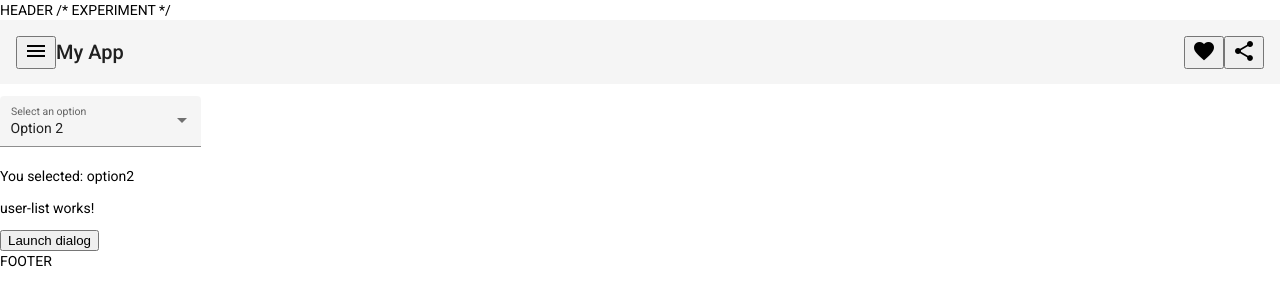
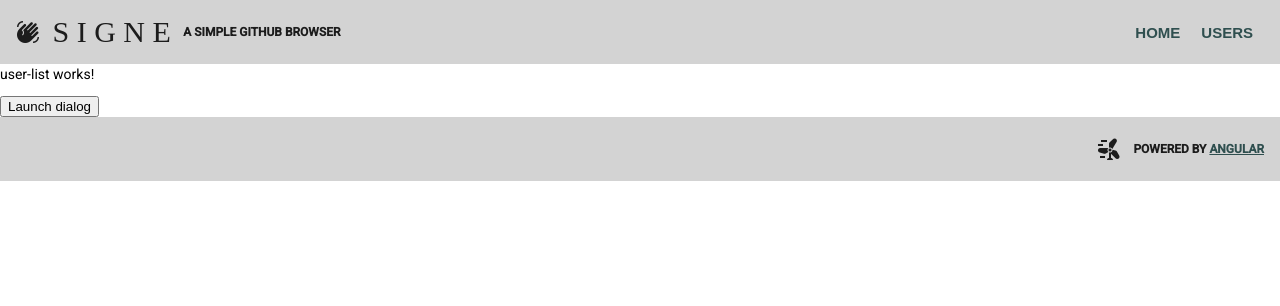
Before and after one commit to IgorOfKaleidoscopic/signe-fe, an Angular app: page /userlist in a window 1280 px wide. Shown: the top 306 px of the page. Built offline with nearby package versions, Linux system fonts and the light colour scheme.

Commit message:
home page ready

```diff
--- a/src/app/app-routing.module.ts
+++ b/src/app/app-routing.module.ts
@@ -8,11 +8,11 @@ import { PageNotFoundComponent } from './assistant/page-not-found/page-not-found
 const routes: Routes = [
   {
     path: '',
-    redirectTo: 'greeting',
+    redirectTo: 'splash',
     pathMatch: 'full'
   },
   {
-    path: 'greeting',
+    path: 'splash',
     component: SplashComponent
   },
   {
--- a/src/app/app.component.css
+++ b/src/app/app.component.css
@@ -1,3 +1,42 @@
-.example-spacer { /* EXPERIMENT */
+.toolbar {
+  background-color:lightgrey;
+}
+
+.toolbar-text {
+  font-weight: 400;
+  padding-left: 1%;
+}
+
+.toolbar-text-application-name {
+  font-family: "Montserrat Black";
+  font-size: 30px;
+}
+
+.toolbar-text-powered-by {
+  font-weight:600;
+  font-size: 12px;
+  vertical-align: middle;
+}
+
+.toolbar-text-app-purpose {
+  font-weight:600;
+  font-size: 12px;
+}
+
+.toolbar-spacer {
   flex: 1 1 auto;
 }
+
+.toolbar-button {
+  border: 0px;
+  padding-left:5px;
+  margin:5px;
+  font-size:15px;
+  font-weight:bold;
+  background-color:lightgrey;
+  color:darkslategrey;
+}
+
+.toolbar-button:hover {
+  color:white;
+}
--- a/src/app/app.component.html
+++ b/src/app/app.component.html
@@ -1,39 +1,32 @@
 <div>
-  HEADER
-
-  /* EXPERIMENT */
-  <p>
-    <mat-toolbar>
-      <button mat-icon-button class="example-icon" aria-label="Example icon-button with menu icon">
-        <mat-icon>menu</mat-icon>
+  <p style="margin:0px;">
+    <mat-toolbar class="toolbar">
+      <mat-icon class="material-icons-round">waving_hand</mat-icon>
+      <span class="toolbar-text toolbar-text-application-name">
+        {{ applicationName }}
+      </span>
+      <span class="toolbar-text toolbar-text-app-purpose">
+        A SIMPLE GITHUB BROWSER
+      </span>
+      <span class="toolbar-spacer"></span>
+      <button class="toolbar-button" mat-button>
+        HOME
       </button>
-      <span>My App</span>
-      <span class="example-spacer"></span>
-      <button mat-icon-button class="example-icon favorite-icon" aria-label="Example icon-button with heart icon">
-        <mat-icon>favorite</mat-icon>
-      </button>
-      <button mat-icon-button class="example-icon" aria-label="Example icon-button with share icon">
-        <mat-icon>share</mat-icon>
+      <button class="toolbar-button" mat-button>
+        USERS
       </button>
     </mat-toolbar>
   </p>
 
-  <mat-form-field appearance="fill">
-    <mat-label>Select an option</mat-label>
-    <mat-select [(value)]="selectedOption">
-      <mat-option>None</mat-option>
-      <mat-option value="option1">Option 1</mat-option>
-      <mat-option value="option2">Option 2</mat-option>
-      <mat-option value="option3">Option 3</mat-option>
-    </mat-select>
-  </mat-form-field>
+  <router-outlet></router-outlet>
 
-  <p>You selected: {{selectedOption}}</p>
-
+  <p>
+    <mat-toolbar class="toolbar">
+      <span class="toolbar-spacer"></span>
+      <mat-icon class="material-icons-round">wind_power</mat-icon>
+      <span class="toolbar-text toolbar-text-powered-by">
+        POWERED BY <a href="https://angular.io/">ANGULAR</a>
+      </span>
+    </mat-toolbar>
+  </p>
 </div>
-
-<router-outlet></router-outlet>
-
-<div>
-  FOOTER
-</div>
--- a/src/app/app.component.ts
+++ b/src/app/app.component.ts
@@ -6,5 +6,5 @@ import { Component } from '@angular/core';
   styleUrls: ['./app.component.css']
 })
 export class AppComponent {
-  selectedOption:string = 'option2';/* EXPERIMENT */
+  applicationName:string = 'S I G N E';
 }
--- a/src/app/assistant/splash/splash.component.css
+++ b/src/app/assistant/splash/splash.component.css
@@ -0,0 +1,4 @@
+.content {
+  min-height: 700px;
+  background-image: url('https://images.unsplash.com/photo-1623150502742-6a849aa94be4?ixlib=rb-1.2.1&ixid=MnwxMjA3fDB8MHxwaG90by1wYWdlfHx8fGVufDB8fHx8&auto=format&fit=crop&w=2070&q=80');
+}
--- a/src/app/assistant/splash/splash.component.html
+++ b/src/app/assistant/splash/splash.component.html
@@ -1,100 +1,4 @@
-<style>
-  :host {
-    font-family: "Noto Sans";
-    font-size: 14px;
-    color: #333;
-    box-sizing: border-box;
-    -webkit-font-smoothing: antialiased;
-    -moz-osx-font-smoothing: grayscale;
-  }
-  .content {
-    display: flex;
-    margin: 82px auto 32px;
-    padding: 0 16px;
-    max-width: 960px;
-    flex-direction: column;
-    align-items: center;
-  }
-
-  .card {
-    all: unset;
-    border-radius: 4px;
-    border: 1px solid #eee;
-    background-color: #fafafa;
-    height: 90px;
-    width: 400px;
-    margin: 0 8px 16px;
-    padding: 16px;
-    display: flex;
-    flex-direction: row;
-    justify-content: center;
-    align-items: center;
-    transition: all 0.2s ease-in-out;
-    line-height: 24px;
-  }
-
-  .card.highlight-card {
-    background-color: #1976d2;
-    color: white;
-    font-weight: 600;
-    border: none;
-    width: auto;
-    min-width: 80%;
-    position: relative;
-  }
-
-  .card.card-small {
-    height: 16px;
-    width: 168px;
-  }
-
-  svg#rocket {
-    width: 80px;
-    position: absolute;
-    left: -10px;
-    top: -24px;
-  }
-
-  .circle-link {
-    height: 40px;
-    width: 40px;
-    border-radius: 40px;
-    margin: 8px;
-    background-color: white;
-    border: 1px solid #eeeeee;
-    display: flex;
-    justify-content: center;
-    align-items: center;
-    cursor: pointer;
-    box-shadow: 0 1px 3px rgba(0, 0, 0, 0.12), 0 1px 2px rgba(0, 0, 0, 0.24);
-    transition: 1s ease-out;
-  }
-
-  .circle-link:hover {
-    transform: translateY(-0.25rem);
-    box-shadow: 0px 3px 15px rgba(0, 0, 0, 0.2);
-  }
-
-</style>
-
 <div class="content" role="main">
-
-  <!-- Highlight Card -->
-  <div class="card highlight-card card-small">
-
-    <svg id="rocket" xmlns="http://www.w3.org/2000/svg" width="101.678" height="101.678" viewBox="0 0 101.678 101.678">
-      <title>Rocket Ship</title>
-      <g id="Group_83" data-name="Group 83" transform="translate(-141 -696)">
-        <circle id="Ellipse_8" data-name="Ellipse 8" cx="50.839" cy="50.839" r="50.839" transform="translate(141 696)" fill="#dd0031"/>
-        <g id="Group_47" data-name="Group 47" transform="translate(165.185 720.185)">
-          <path id="Path_33" data-name="Path 33" d="M3.4,42.615a3.084,3.084,0,0,0,3.553,3.553,21.419,21.419,0,0,0,12.215-6.107L9.511,30.4A21.419,21.419,0,0,0,3.4,42.615Z" transform="translate(0.371 3.363)" fill="#fff"/>
-          <path id="Path_34" data-name="Path 34" d="M53.3,3.221A3.09,3.09,0,0,0,50.081,0,48.227,48.227,0,0,0,18.322,13.437c-6-1.666-14.991-1.221-18.322,7.218A33.892,33.892,0,0,1,9.439,25.1l-.333.666a3.013,3.013,0,0,0,.555,3.553L23.985,43.641a2.9,2.9,0,0,0,3.553.555l.666-.333A33.892,33.892,0,0,1,32.647,53.3c8.55-3.664,8.884-12.326,7.218-18.322A48.227,48.227,0,0,0,53.3,3.221ZM34.424,9.772a6.439,6.439,0,1,1,9.106,9.106,6.368,6.368,0,0,1-9.106,0A6.467,6.467,0,0,1,34.424,9.772Z" transform="translate(0 0.005)" fill="#fff"/>
-        </g>
-      </g>
-    </svg>
-
-    <span>Greetings from {{ announcement }}!</span>
-
-  </div>
+  <span>Splash</span>
 
 </div>
--- a/src/app/assistant/splash/splash.component.ts
+++ b/src/app/assistant/splash/splash.component.ts
@@ -1,12 +1,11 @@
 import { Component, OnInit } from '@angular/core';
 
 @Component({
-  selector: 'app-greeting',
+  selector: 'app-splash',
   templateUrl: './splash.component.html',
   styleUrls: ['./splash.component.css']
 })
 export class SplashComponent implements OnInit {
-  announcement:string = 'my first Angular application signe-fe';
 
   constructor() { }
 
--- a/src/styles.css
+++ b/src/styles.css
@@ -1,4 +1,18 @@
 /* You can add global styles to this file, and also import other style files */
 
-html, body { height: 100%; }
-body { margin: 0; font-family: Roboto, "Helvetica Neue", sans-serif; }
+html, body {
+  height: 100%;
+}
+
+body {
+  margin: 0;
+  font-family: "Montserrat";
+}
+
+a {
+  color:darkslategrey;
+}
+
+a:hover {
+  color:white;
+}
```
